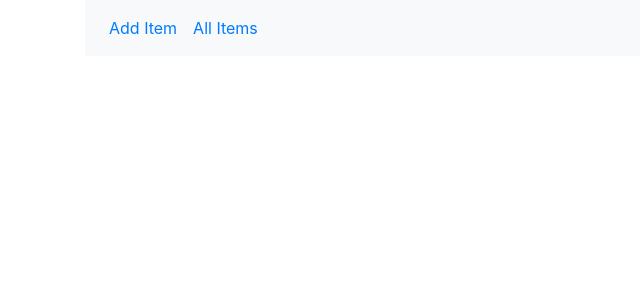
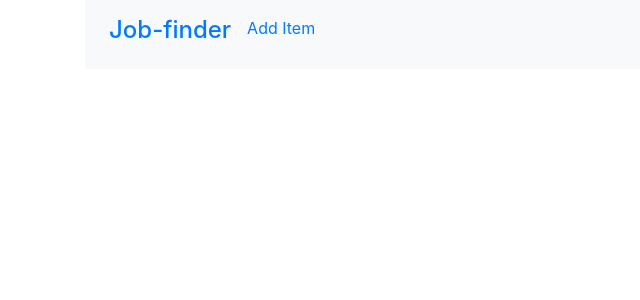
Before and after one commit to nova-sangeeth/jobs-app-test, a Vue app in the folder jobs_app_client/: page / in a window 1280 px wide. Shown: the top 300 px of the page, without its empty margins (0-640 px from the left). Built offline with nearby package versions, Linux system fonts and the light colour scheme.

Commit message:
replaced Items with jobs

```diff
--- a/jobs_app_client/src/App.vue
+++ b/jobs_app_client/src/App.vue
@@ -1,21 +1,27 @@
 <style>
-    .fade-enter-active, .fade-leave-active {
-      transition: opacity .5s
-    }
-    .fade-enter, .fade-leave-active {
-      opacity: 0
-    }
+.fade-enter-active,
+.fade-leave-active {
+  transition: opacity 0.5s;
+}
+.fade-enter,
+.fade-leave-active {
+  opacity: 0;
+}
 </style>
 
 <template>
   <div id="app" class="container">
     <nav class="navbar navbar-expand-sm bg-light">
       <ul class="navbar-nav">
+        <h4>
+          <router-link :to="{ name: 'Index' }" class="nav-link"
+            >Job-finder</router-link
+          >
+        </h4>
         <li class="nav-item">
-          <router-link :to="{ name: 'Create' }" class="nav-link">Add Item</router-link>
-        </li>
-        <li class="nav-item">
-          <router-link :to="{ name: 'Index' }" class="nav-link">All Items</router-link>
+          <router-link :to="{ name: 'Create' }" class="nav-link"
+            >Add Item</router-link
+          >
         </li>
       </ul>
     </nav>
@@ -29,7 +35,5 @@
 
 
 <script>
-export default {
-
-}
+export default {};
 </script>
```
